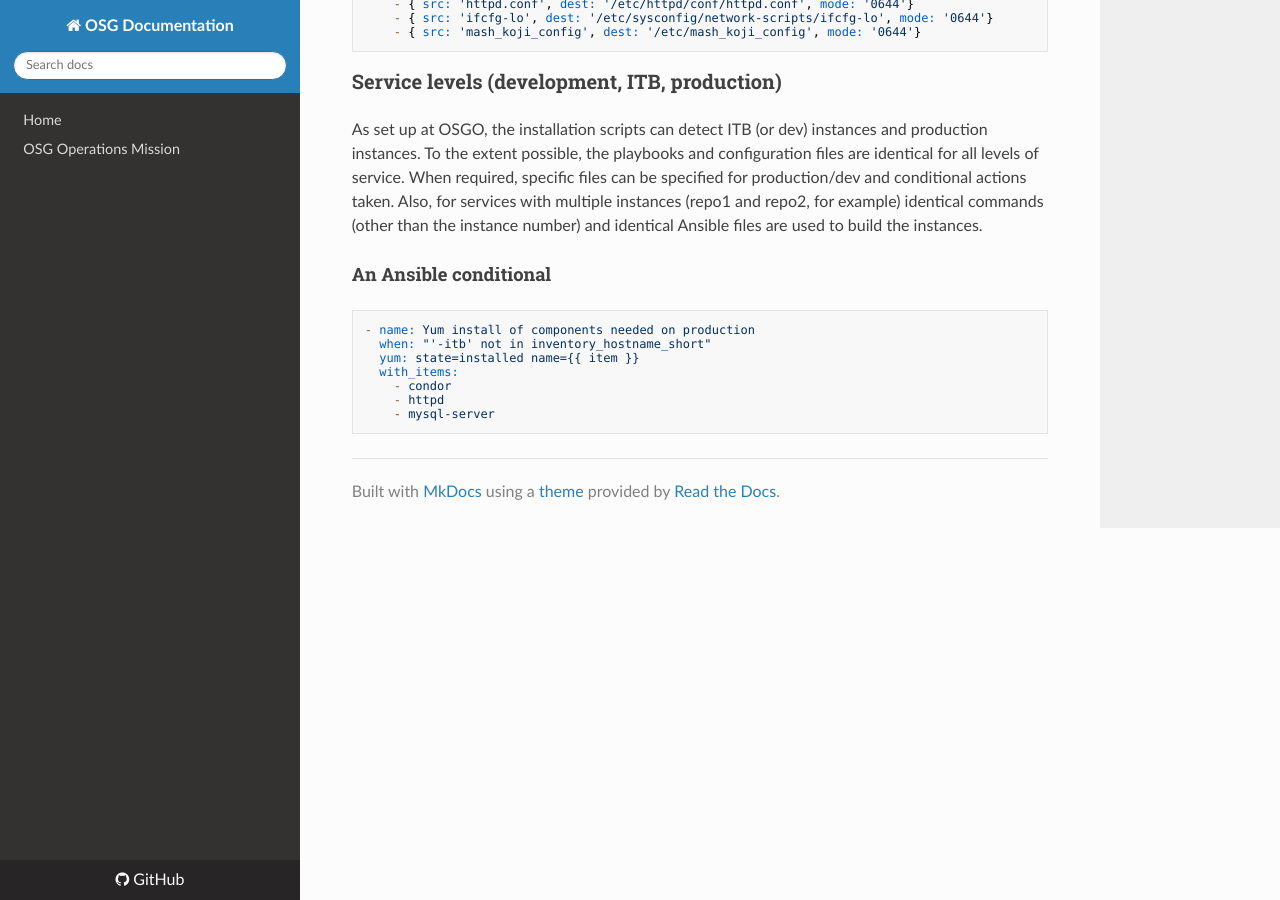
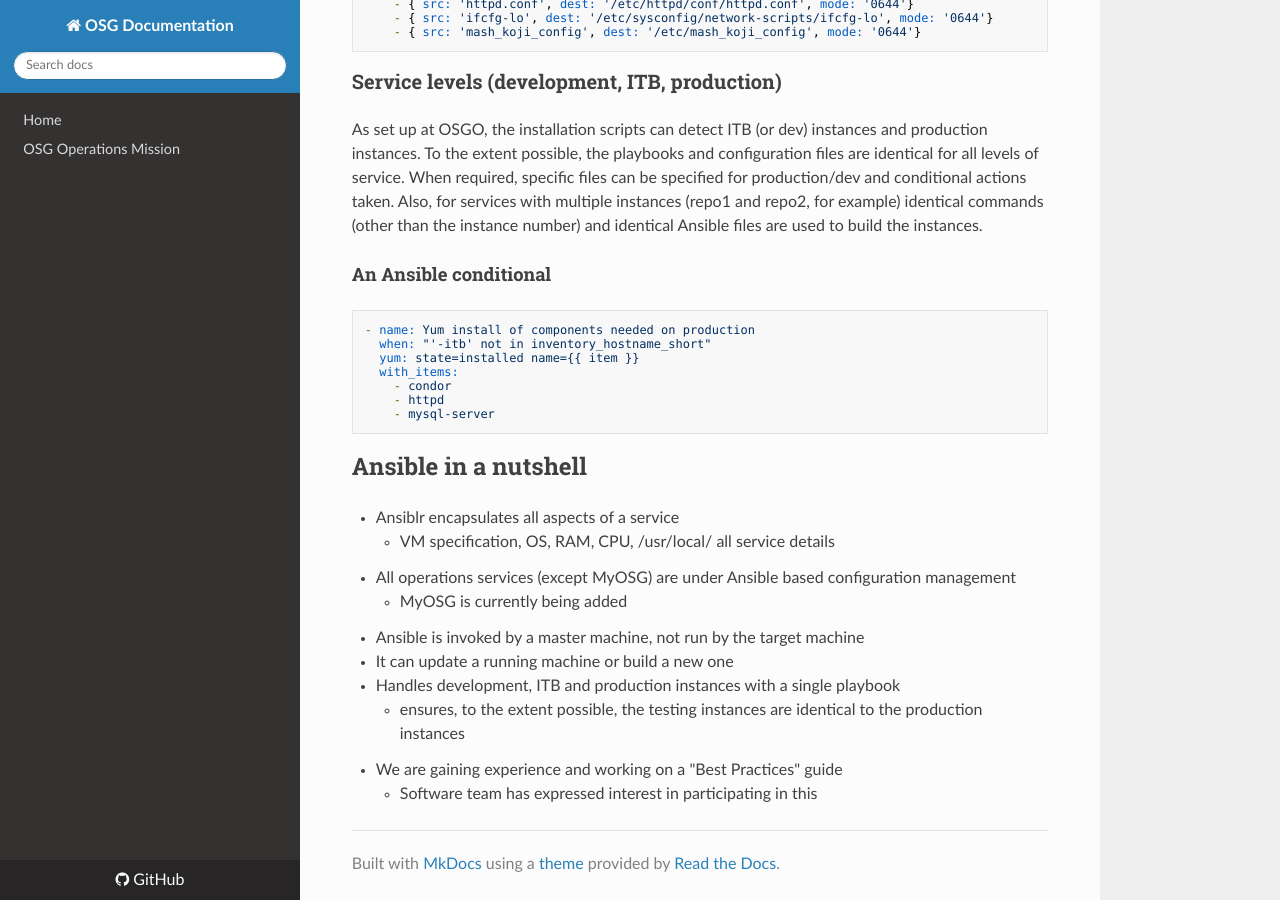
Before and after one commit to osg-htc/operations, an MkDocs documentation site: the page built from docs/ansible_intro.md, in a window 1280 px wide and 900 px high, scrolled down 1869 px. Built offline with MkDocs 1.6.1, drawn with Linux system fonts in a browser that asks for light colours; nearby versions of some CDN libraries; old or Windows-style settings are respelled for this version of MkDocs.

Commit message:
Update ansible_intro.md

````diff
--- a/docs/ansible_intro.md
+++ b/docs/ansible_intro.md
@@ -104,3 +104,15 @@ the instance number) and identical Ansible files are used to build the instances
     - httpd
     - mysql-server
 ```
+
+## Ansible in a nutshell
+   * Ansiblr encapsulates all aspects of a service
+      * VM specification, OS, RAM, CPU, /usr/local/ all service details
+   * All operations services (except MyOSG) are under Ansible based configuration management
+      * MyOSG is currently being added
+   * Ansible is invoked by a master machine, not run by the target machine
+   * It can update a running machine or build a new one
+   * Handles development, ITB and production instances with a single playbook
+      * ensures, to the extent possible, the testing instances are identical to the production instances
+   * We are gaining experience and working on a "Best Practices" guide
+      * Software team has expressed interest in participating in this
````
